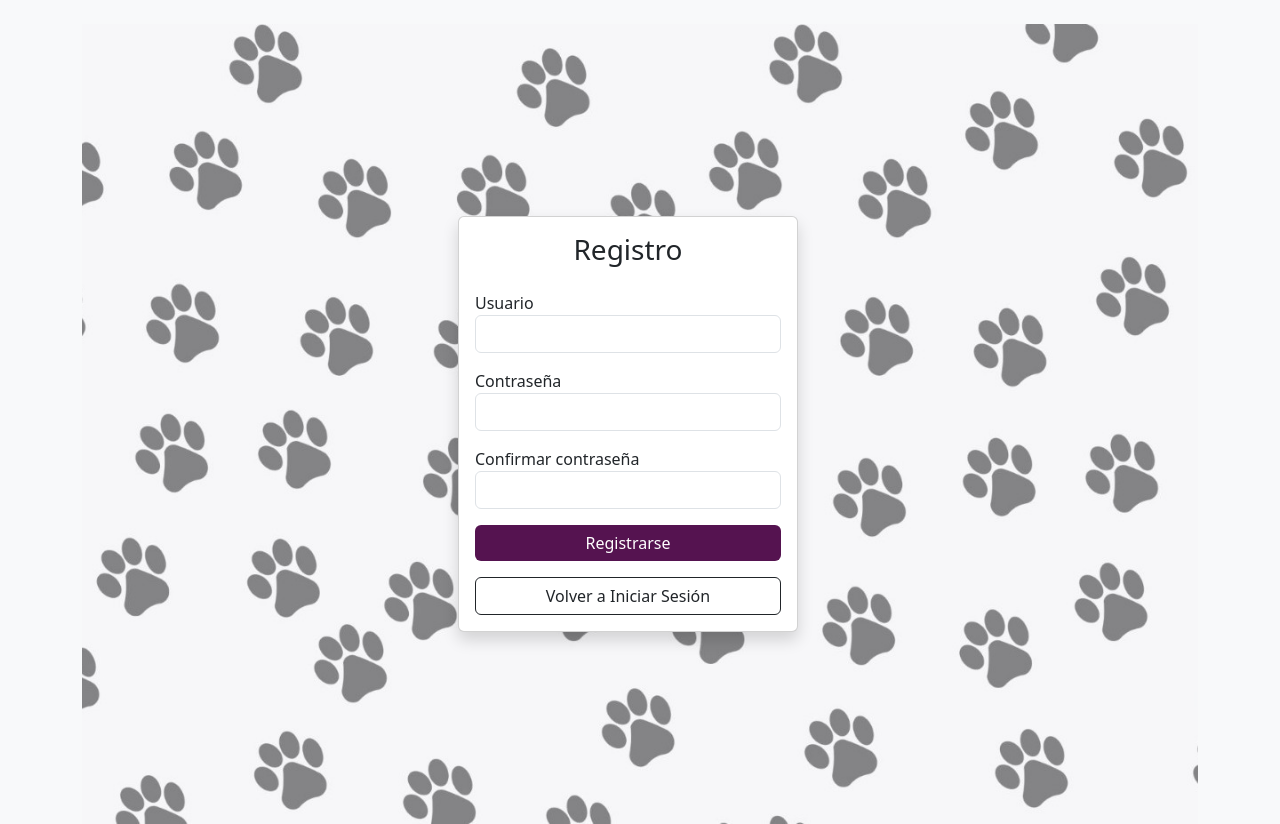
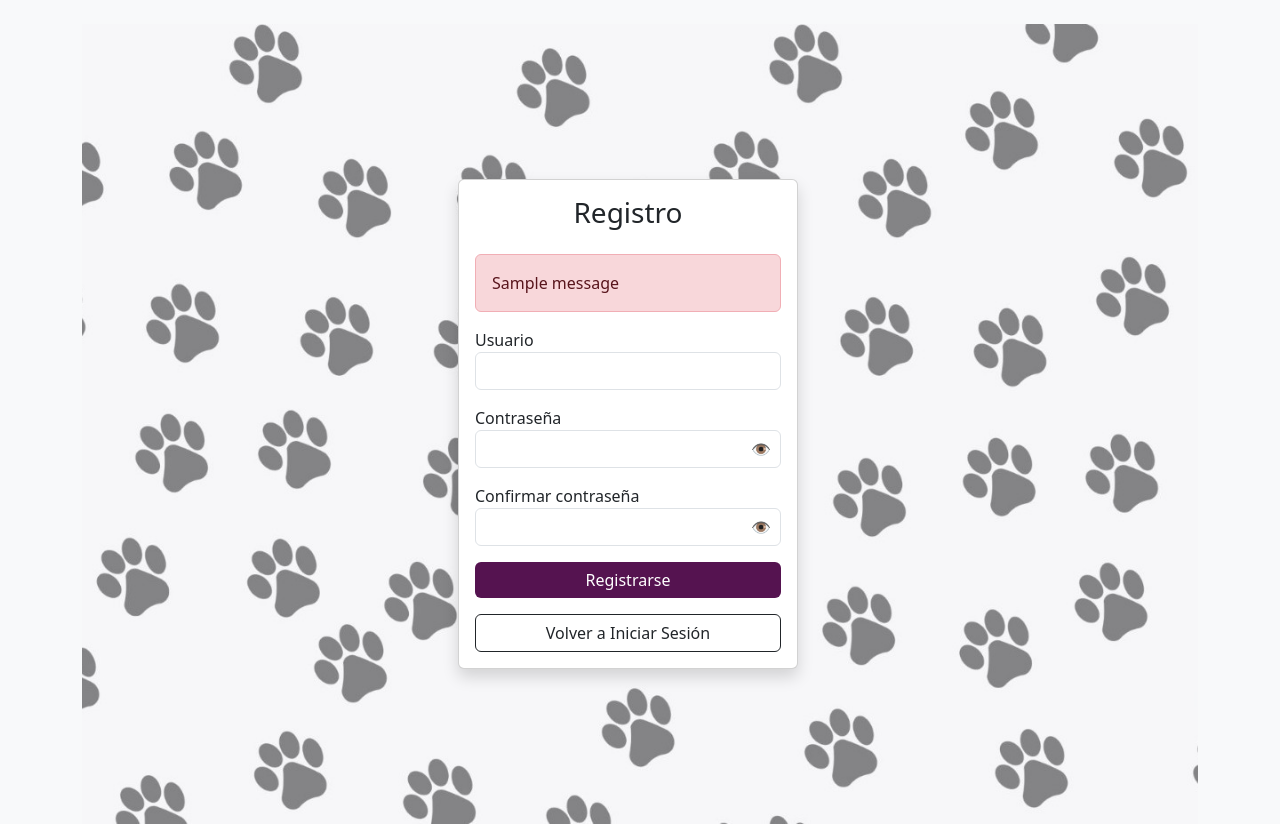
Before and after one commit to Albert0Espadas/VeterinariaWep, a Django app: page /registro/ in a window 1280 px wide. Shown: the part 56-880 px from the top of the page. Run offline with Django 5.2, Linux system fonts and the light colour scheme; tables that the repository leaves empty hold one stand-in row (values such as "Sample post"); one stand-in notice (Sample message) is shown; some libraries are stand-ins or nearby versions.

Commit message:
Agregada validación de contraseña con JavaScript y mejoras en registro

```diff
--- a/veterinaria/mascotas/views.py
+++ b/veterinaria/mascotas/views.py
@@ -10,9 +10,10 @@ from django.shortcuts import get_object_or_404, redirect, render
 from django.utils import timezone
 from django.utils.timezone import now
 from django.views.decorators.http import require_POST
+from django.contrib import messages
 
 from .models import Cita, Cliente, Mascota, Pendiente, Venta
-
+import re
 
 def ping(request):
     return JsonResponse({"status": "ok", "message": "VeterinariaWep activa"})
@@ -104,13 +105,37 @@ def login_view(request):
 
 def registro_view(request):
     if request.method == "POST":
-        username = request.POST["username"]
-        password = request.POST["password"]
+        username = request.POST['username']
+        password = request.POST['password']
+        password2 = request.POST['password2']
 
-        User.objects.create_user(username=username, password=password)
-        return redirect("login")
+        # Verificar que coincidan
+        if password != password2:
+            messages.error(request, "Las contraseñas no coinciden")
+            return redirect('registro')
 
-    return render(request, "registro.html")
+        # 🔐 Validar formato (mayúscula, minúscula y número)
+        if not re.match(r'^(?=.*[a-z])(?=.*[A-Z])(?=.*\d).+$', password):
+            messages.error(request, "La contraseña debe tener mayúscula, minúscula y número y 8 caracteres ")
+            return redirect('registro')
+
+        # (Opcional pero PRO) mínimo 8 caracteres
+        if len(password) < 8:
+            messages.error(request, "La contraseña debe tener al menos 8 caracteres")
+            return redirect('registro')
+
+
+        if User.objects.filter(username=username).exists():
+            messages.error(request, "El usuario ya existe")
+            return redirect('registro')
+
+        # Crear usuario
+        user = User.objects.create_user(username=username, password=password)
+        user.save()
+
+        return redirect('login')
+
+    return render(request, 'Registro.html')
 
 
 @login_required
--- a/veterinaria/templates/Login.html
+++ b/veterinaria/templates/Login.html
@@ -99,7 +99,7 @@ Sistema de gestión veterinaria
 
 <div class="mb-3">
 
-<label>Usuario</label>
+<label>Usuario *</label>
 
 <input type="text" name="username" class="form-control" required>
 
@@ -107,7 +107,7 @@ Sistema de gestión veterinaria
 
 <div class="mb-3">
 
-<label>Contraseña</label>
+<label>Contraseña *</label>
 
 <div class="input-group">
 <input type="password" name="password" id="password" class="form-control" required>
--- a/veterinaria/templates/Registro.html
+++ b/veterinaria/templates/Registro.html
@@ -41,6 +41,14 @@ background-color:#c915bd;
 
 <h3 class="text-center mb-4">Registro</h3>
 
+{% if messages %}
+  {% for message in messages %}
+    <div class="alert alert-danger">
+      {{ message }}
+    </div>
+  {% endfor %}
+{% endif %}
+
 <form method="POST">
 
 {% csrf_token %}
@@ -52,13 +60,34 @@ background-color:#c915bd;
 
 <div class="mb-3">
 <label>Contraseña</label>
-<input type="password" name="password" class="form-control" required>
+
+<div style="position: relative;">
+    <input type="password" id="password" name="password" class="form-control" required style="padding-right: 40px;">
+
+    <span onclick="togglePassword('password')"
+          style="position: absolute; right: 10px; top: 50%; transform: translateY(-50%); cursor: pointer;">
+        👁️
+    </span>
+</div>
+
+<small id="errorPassword" style="color:red;"></small>
 </div>
 
 <div class="mb-3">
 <label>Confirmar contraseña</label>
-<input type="password" name="password2" class="form-control" required>
+
+<div style="position: relative;">
+    <input type="password" id="password2" name="password2" class="form-control" required style="padding-right: 40px;">
+
+    <span onclick="togglePassword('password2')"
+          style="position: absolute; right: 10px; top: 50%; transform: translateY(-50%); cursor: pointer;">
+        👁️
+    </span>
 </div>
+
+<small id="errorPassword2" style="color:red;"></small>
+</div>
+
 
 <button class="btn btn-register w-100">
 Registrarse
@@ -88,4 +117,42 @@ Volver a Iniciar Sesión
 
 </div>
 
+<script>
+// Mostrar / ocultar contraseña
+function togglePassword(id) {
+    const input = document.getElementById(id);
+    input.type = input.type === "password" ? "text" : "password";
+}
+
+// Validación en tiempo real
+const password = document.getElementById("password");
+const password2 = document.getElementById("password2");
+const error = document.getElementById("errorPassword");
+const error2 = document.getElementById("errorPassword2");
+
+password.addEventListener("input", function() {
+    const value = password.value;
+
+    const tieneMayuscula = /[A-Z]/.test(value);
+    const tieneMinuscula = /[a-z]/.test(value);
+    const tieneNumero = /\d/.test(value);
+    const tieneLongitud = value.length >= 8;
+
+    if (!tieneMayuscula || !tieneMinuscula || !tieneNumero || !tieneLongitud) {
+        error.textContent = "Debe tener mayúscula, minúscula y número y 8 caracteres ";
+    } else {
+        error.textContent = "";
+    }
+});
+
+// Verificar que coincidan
+password2.addEventListener("input", function() {
+    if (password.value !== password2.value) {
+        error2.textContent = "Las contraseñas no coinciden";
+    } else {
+        error2.textContent = "";
+    }
+});
+</script>
+
 {% endblock %}
```
